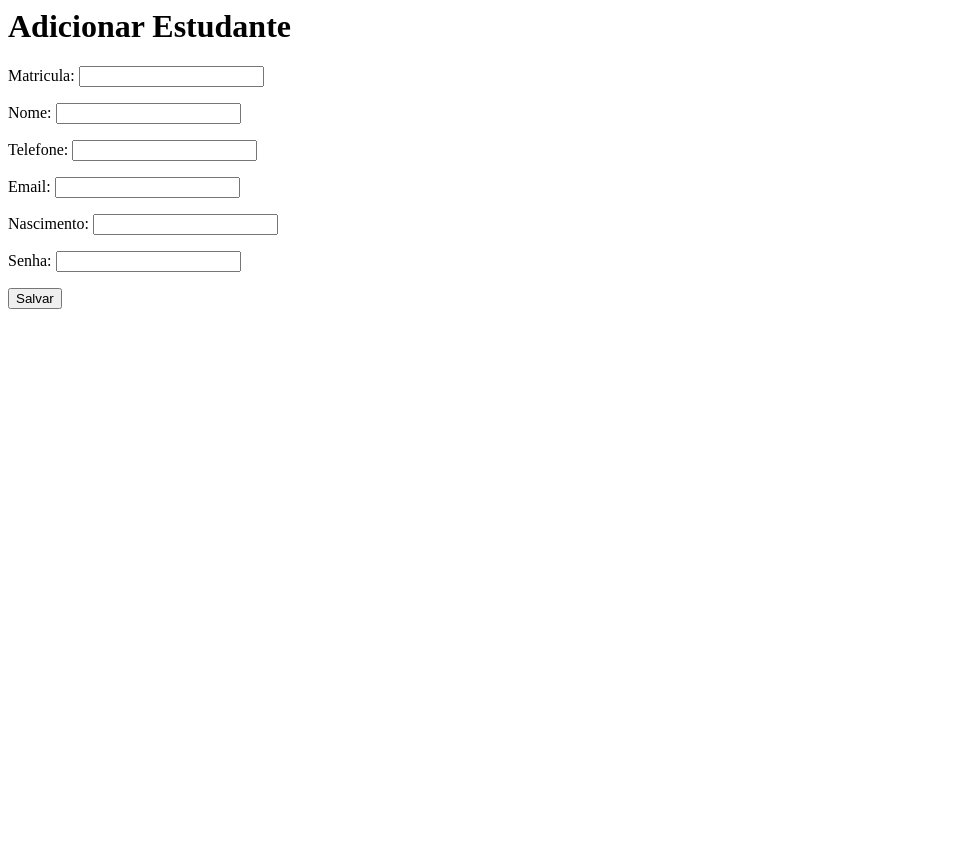
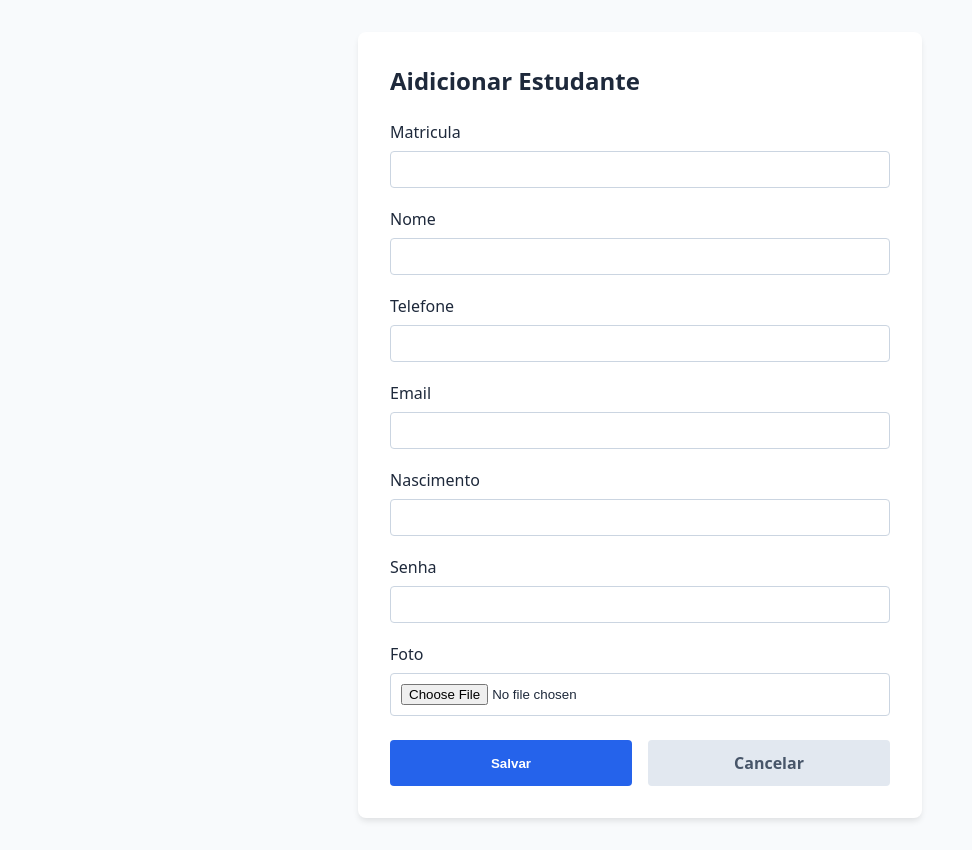
Before and after one commit to Diglianne/Programa-Web, a Django app: page /adicionar/ in a window 1280 px wide. Shown: the whole page, without its empty margins (0-972 px from the left). Before the commit the page ends 309 px from the top, so only its background shows below. Run offline with Django 5.2, Linux system fonts and the light colour scheme.

Commit message:
Atualizado em 03-09-2026

```diff
--- a/ecom/settings.py
+++ b/ecom/settings.py
@@ -116,7 +116,8 @@ USE_TZ = True
 # https://docs.djangoproject.com/en/6.1/howto/static-files/
 
 STATIC_URL = 'static/'
-
+MEDIA_ROOT =BASE_DIR /'midias'
+MEDIA_URL = '/midias/'
 
 # Email
 # https://docs.djangoproject.com/en/6.1/topics/email/#topic-email-configuration
--- a/ecom/urls.py
+++ b/ecom/urls.py
@@ -14,10 +14,14 @@ Including another URLconf
     1. Import the include() function: from django.urls import include, path
     2. Add a URL to urlpatterns:  path('blog/', include('blog.urls'))
 """
+from django.conf.urls.static import static
 from django.contrib import admin
-from django.urls import path, include
+from django.urls import include, path
+
+from django.conf import settings
 
 urlpatterns = [
     path('admin/', admin.site.urls),
     path('', include('estudantes.urls')),
-]
+
+ ] + static(settings.MEDIA_URL, document_root=settings.MEDIA_ROOT)
--- a/estudantes/models.py
+++ b/estudantes/models.py
@@ -10,6 +10,7 @@ class Estudante(models.Model):
     email = models.EmailField(unique=True)
     nascimento = models.DateField()
     senha = models.CharField(max_length=16)
+    foto = models.ImageField(upload_to='fotos/estudantes', null=True)
 
     def __str__(self):
         return self.nome
--- /dev/null
+++ b/estudantes/templates/adicionar.html
@@ -0,0 +1,119 @@
+<!DOCTYPE html>
+<html lang="en">
+<head>
+    <meta charset="UTF-8">
+    <meta name="viewport" content="width=device-width, initial-scale=1.0">
+    <title>Adicionar Perfil do Estudante</title>
+    <style>
+        :root {
+            --primary-color: #2563eb;
+            --bg-color: #f8fafc;
+            --card-bg: #ffffff;
+            --text-color: #1e293b;
+            --border-color: #cbd5e1;
+        }
+        body {
+            font-family: system-ui, -apple-system, sans-serif;
+            background-color: var(--bg-color);
+            color: var(--text-color);
+            margin: 0;
+            padding: 2rem;
+            display: flex;
+            justify-content: center;
+        }
+        .form-container {
+            background: var(--card-bg);
+            padding: 2rem;
+            border-radius: 8px;
+            box-shadow: 0 4px 6px -1px rgb(0 0 0 / 0.1);
+            width: 100%;
+            max-width: 500px;
+        }
+        h2 { margin-top: 0; margin-bottom: 1.5rem; }
+        .form-group { margin-bottom: 1.25rem; }
+        .form-group label {
+            display: block;
+            margin-bottom: 0.5rem;
+            font-weight: 500;
+        }
+        .form-group input, .form-group select, .form-group textarea {
+            width: 100%;
+            padding: 0.625rem;
+            border: 1px solid var(--border-color);
+            border-radius: 4px;
+            box-sizing: border-box;
+        }
+        .form-group input:focus {
+            outline: 2px solid var(--primary-color);
+        }
+        .errorlist {
+            color: #dc2626;
+            padding-left: 1.25rem;
+            font-size: 0.875rem;
+            margin: 0.25rem 0;
+        }
+        .btn-group {
+            display: flex;
+            gap: 1rem;
+            margin-top: 1.5rem;
+        }
+        button, .btn-cancel {
+            flex: 1;
+            padding: 0.75rem;
+            border: none;
+            border-radius: 4px;
+            cursor: pointer;
+            font-weight: 600;
+            text-align: center;
+            text-decoration: none;
+        }
+        button {
+            background-color: var(--primary-color);
+            color: white;
+        }
+        .btn-cancel {
+            background-color: #e2e8f0;
+            color: #475569;
+        }
+    </style>
+</head>
+<body>
+
+<div class="form-container">
+    <h2>Aidicionar Estudante</h2>
+
+    <form method="post" novalidate enctype="multipart/form-data">
+        {% csrf_token %}
+
+        <!-- Erro do tipo Non-field errors (e.g., restrição para campos únicos) -->
+        {% if form.non_field_errors %}
+            <div class="errorlist">
+                {{ form.non_field_errors }}
+            </div>
+        {% endif %}
+
+        <!-- Renderizando o formulário para controle completo HTML5/CSS -->
+        {% for atrib in form %}
+            <div class="form-group">
+                <label for="{{ field.id_for_label }}">{{ atrib.label }}</label>
+                {{ atrib }}
+                {% if atrib.help_text %}
+                    <small style="color: #64748b;">{{ atrib.help_text }}</small>
+                {% endif %}
+                {% if atrib.errors %}
+                    <div class="errorlist">
+                        {{ atrib.errors }}
+                    </div>
+                {% endif %}
+            </div>
+        {% endfor %}
+
+        <div class="btn-group">
+            <button type="submit">Salvar</button>
+            <a href="{% url 'listagem' %}" class="btn-cancel">Cancelar</a>
+        </div>
+    </form>
+</div>
+
+</body>
+</html>
--- a/estudantes/templates/estudante.html
+++ /dev/null
@@ -1,15 +0,0 @@
-<html>
-    <head>
-        <title> Sistema Acadêmico </title>
-    </head>
-    <body>
-        <h1> Adicionar Estudante </h1>
-        <form method="post">
-            {{form.as_p}}
-            <button type="submit">
-                Salvar
-            </button>
-            {% csrf_token %}
-        </form>
-    </body>
-</html>
--- a/estudantes/urls.py
+++ b/estudantes/urls.py
@@ -4,6 +4,7 @@ from estudantes import views
 
 urlpatterns = [
     path ('', views.listarEstudantes, name= 'listagem'),
-    path ('editar/', views.editarEstudantes, name='editar'),
-    path ('adicionar/', views.adicionarEstudante, name= 'adicionar')
-]
+    path ('editar/<id>', views.editarEstudantes, name='editar'),
+    path ('adicionar/', views.adicionarEstudante, name= 'adicionar'),
+    path ('deletar/<id>', views.deletarEstudante, name= 'deletar')
+  ]
--- a/estudantes/views.py
+++ b/estudantes/views.py
@@ -9,22 +9,33 @@ from estudantes.models import Estudante
 #-- de estudantes
 
 
-def editarEstudantes(request):
-    return HttpResponse('<h2>Editando o estudante fulano de tal</h2>')
+
+def editarEstudantes(request, id = None):
+    estudante = Estudante.objects.get(pk = id)
+    aluno = EstudanteForm(request.POST or None, request.FILES or None, instance = estudante)
+    if aluno.is_valid():
+            aluno.save()
+            return redirect('/')
+
+    dicionario = {
+            'form' : aluno
+        }
+
+    return render(request, "editar.html", context = dicionario)
 
 #-- regra de negócio para adicionar estudante
 def adicionarEstudante(request):
-    print(request)
-    form = EstudanteForm(request.POST or None)
+    form = EstudanteForm(request.POST or None, request.FILES or None)
     if form.is_valid():
         form.save()
         return redirect('/')
+
 
     dicionario = {
         'form' : form
     }
 
-    return render(request, "estudante.html", dicionario)
+    return render(request, "adicionar.html", dicionario)
 
 def listarEstudantes(request):
     estudantes = Estudante.objects.all()
@@ -33,3 +44,8 @@ def listarEstudantes(request):
     }
 
     return render(request, 'listagem.html', contexto)
+
+def deletarEstudante(request, id=None):
+    estudante = Estudante.objects.get(pk=id)
+    estudante.delete()
+    return redirect('/')
```
Also changed, not shown: estudantes/templates/editar.html (added, +119 -0 lines), estudantes/templates/listagem.html (+5 -6 lines), db.sqlite3, estudantes/forms.py (line endings or trailing spaces), estudantes/migrations/0003_estudante_foto.py (added), midias/fotos/estudantes/Captura_de_tela_2026-05-22_201045.png (added), midias/fotos/estudantes/download.jpg (added), midias/fotos/estudantes/logo_dcom.png (added).
